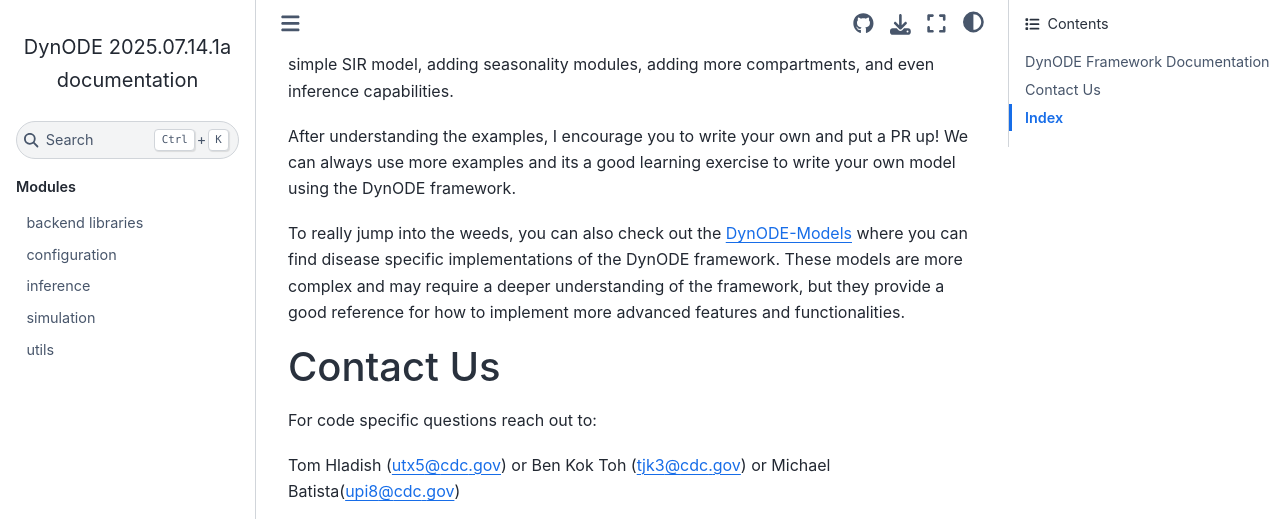
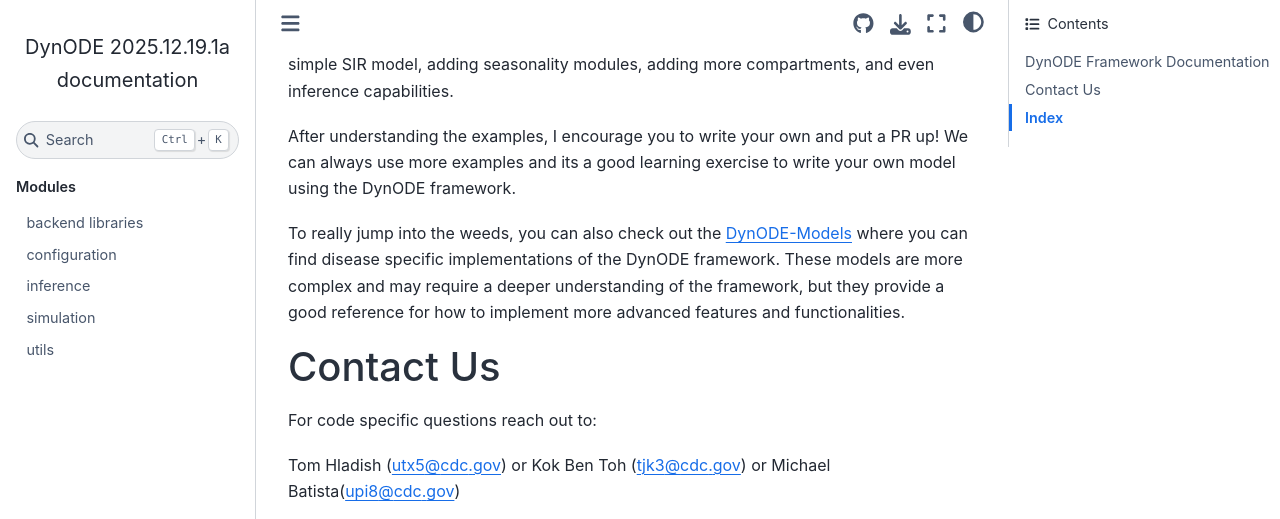
Before and after one commit to CDCgov/DynODE, a Sphinx documentation site: the page built from docs/source/index.rst, in a window 1280 px wide and 900 px high, scrolled down 862 px, cut to the strip 0-519 px from the top of the window. Built offline with Sphinx 7.4.7 and the Sphinx Book theme 1.1.4, drawn with Linux system fonts in a browser that asks for light colours.

Commit message:
Updated dynode version number and add an entry to the changelog. Also updated docs to correct Ben's name. (#456)
Co-authored-by: Nicholas Adams <kzz0@AZ1CFA1VSWL-18.ext.cdc.gov>

```diff
--- a/docs/source/markdown/Home.rst
+++ b/docs/source/markdown/Home.rst
@@ -54,5 +54,5 @@ Contact Us
 
 For code specific questions reach out to:
 
-Tom Hladish (utx5@cdc.gov) or Ben Kok Toh (tjk3@cdc.gov) or Michael
+Tom Hladish (utx5@cdc.gov) or Kok Ben Toh (tjk3@cdc.gov) or Michael
 Batista(upi8@cdc.gov)
--- a/pyproject.toml
+++ b/pyproject.toml
@@ -1,6 +1,6 @@
 [tool.poetry]
 name = "dynode"
-version = "2025.07.14.1a"
+version = "2025.12.19.1a"
 description = "CDC CFA Predict Scenarios model development"
 authors = ["CFA"]
 license = "Apache License, Version 2.0, January 2004"
```
Also changed, not shown: CHANGELOG.md (+5 -0 lines).
